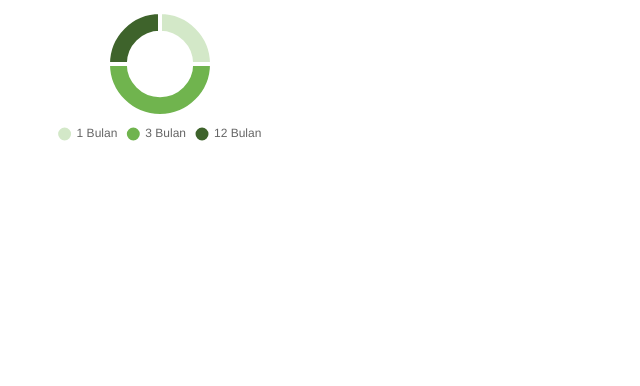
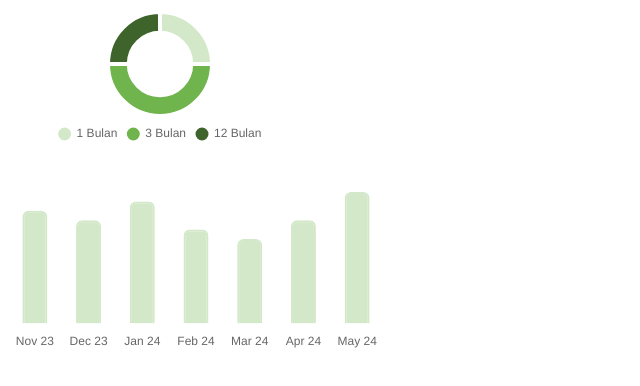
Before and after one commit to sadigitID/daftarmenu-administrator, a Vue app: page /home/report in a window 1280 px wide. Shown: the top 386 px of the page, without its empty margins (0-640 px from the left). Built offline with nearby package versions, Linux system fonts and the light colour scheme.

Commit message:
feat: Menambah Bar Chart dan wrappernya untuk dijadikan komponen

```diff
--- a/src/assets/css/style.css
+++ b/src/assets/css/style.css
@@ -622,8 +622,36 @@ video {
   display: flex;
 }
 
+.grid {
+  display: grid;
+}
+
 .h-auto {
   height: auto;
+}
+
+.h-\[400\] {
+  height: 400;
+}
+
+.h-\[400px\] {
+  height: 400px;
+}
+
+.h-\[300px\] {
+  height: 300px;
+}
+
+.h-\[200px\] {
+  height: 200px;
+}
+
+.h-\[600px\] {
+  height: 600px;
+}
+
+.h-\[00px\] {
+  height: 00px;
 }
 
 .w-80 {
@@ -640,6 +668,26 @@ video {
 
 .w-40 {
   width: 10rem;
+}
+
+.w-full {
+  width: 100%;
+}
+
+.w-\[600px\] {
+  width: 600px;
+}
+
+.w-9 {
+  width: 2.25rem;
+}
+
+.w-8 {
+  width: 2rem;
+}
+
+.w-\[24rem\] {
+  width: 24rem;
 }
 
 .items-center {
@@ -660,6 +708,10 @@ video {
 
 .border-8 {
   border-width: 8px;
+}
+
+.border {
+  border-width: 1px;
 }
 
 .border-x-8 {
--- /dev/null
+++ b/src/components/charts/ChartBar.vue
@@ -0,0 +1,82 @@
+<template>
+  <Bar :data="chartData" :options="chartOptions" />
+</template>
+
+<script>
+import { Bar } from 'vue-chartjs'
+import { Chart as ChartJS, BarElement, CategoryScale, LinearScale } from 'chart.js'
+
+ChartJS.register(BarElement, CategoryScale, LinearScale)
+
+export default {
+  name: 'ChartBar',
+  components: {
+    Bar
+  },
+  props: {
+    chartDataValues: {
+      type: Array,
+      required: true
+    },
+    chartLabels: {
+      type: Array,
+      required: true
+    }
+  },
+  computed: {
+    chartData() {
+      return {
+        labels: this.chartLabels,
+        datasets: [
+          {
+            label: '',
+            data: this.chartDataValues,
+            backgroundColor: '#d3e8c8',
+            hoverBackgroundColor: '#70b44e',
+            borderRadius: 6,
+            borderWidth: 2,
+            borderColor: '#d3e8c8',
+            hoverBorderColor: '#70b44e',
+            maxBarThickness: 25,
+          }
+        ]
+      }
+    }
+  },
+  data() {
+    return {
+      chartOptions: {
+        scales: {
+          y: {
+            beginAtZero: true,
+            ticks: {
+              display: false
+            },
+            grid: {
+              display: false
+            },
+            border: {
+              display: false
+            }
+          },
+          x: {
+            grid: {
+              display: false
+            },
+            border: {
+              display: false
+            }
+          }
+        },
+        plugins: {
+          legend: {
+            labels: {
+              boxWidth: 0
+            }
+          }
+        }
+      }
+    }
+  }
+}
+</script>
--- a/src/components/charts/index.ts
+++ b/src/components/charts/index.ts
@@ -1 +1,2 @@
 export { default as ChartDoughnut } from "@/components/charts/ChartDoughnut.vue"
+export { default as ChartBar } from "@/components/charts/ChartBar.vue"
--- /dev/null
+++ b/src/components/wrapper/WrapperChartBar.vue
@@ -0,0 +1,35 @@
+<script setup>
+import { ChartBar } from '@/components/charts'
+
+</script>
+
+<template>
+  <div id="app">
+    <ChartBar :chartDataValues="chartData" :chartLabels="chartLabels" />
+  </div>
+</template>
+
+<script>
+export default {
+  name: 'App',
+  components: {
+    ChartBar
+  },
+  props: {
+    data: {
+      type: Array,
+      required: true
+    },
+    labels: {
+      type: Array,
+      required: true
+    }
+  },
+  data() {
+    return {
+      chartData: this.data,
+      chartLabels: this.labels
+    };
+  }
+};
+</script>
--- a/src/components/wrapper/index.ts
+++ b/src/components/wrapper/index.ts
@@ -1 +1,2 @@
 export { default as WrapperChartDoughnut } from "@/components/wrapper/WrapperChartDoughnut.vue"
+export { default as WrapperChartBar } from "@/components/wrapper/WrapperChartBar.vue"
--- a/src/views/home/Report.vue
+++ b/src/views/home/Report.vue
@@ -1,9 +1,14 @@
 <script setup>
 import { WrapperChartDoughnut } from '@/components/wrapper'
+import { WrapperChartBar } from '@/components/wrapper'
 </script>
 
 <template>
   <div class="w-80">
     <WrapperChartDoughnut :data="[5, 10, 5]" :labels="['1 Bulan', '3 Bulan', '12 Bulan']" />
   </div>
+
+  <div class="w-[24rem]">
+    <WrapperChartBar :data="[60, 55, 65, 50, 45, 55, 70]" :labels="['Nov 23', 'Dec 23', 'Jan 24', 'Feb 24', 'Mar 24', 'Apr 24', 'May 24']" />
+  </div>
 </template>
```
